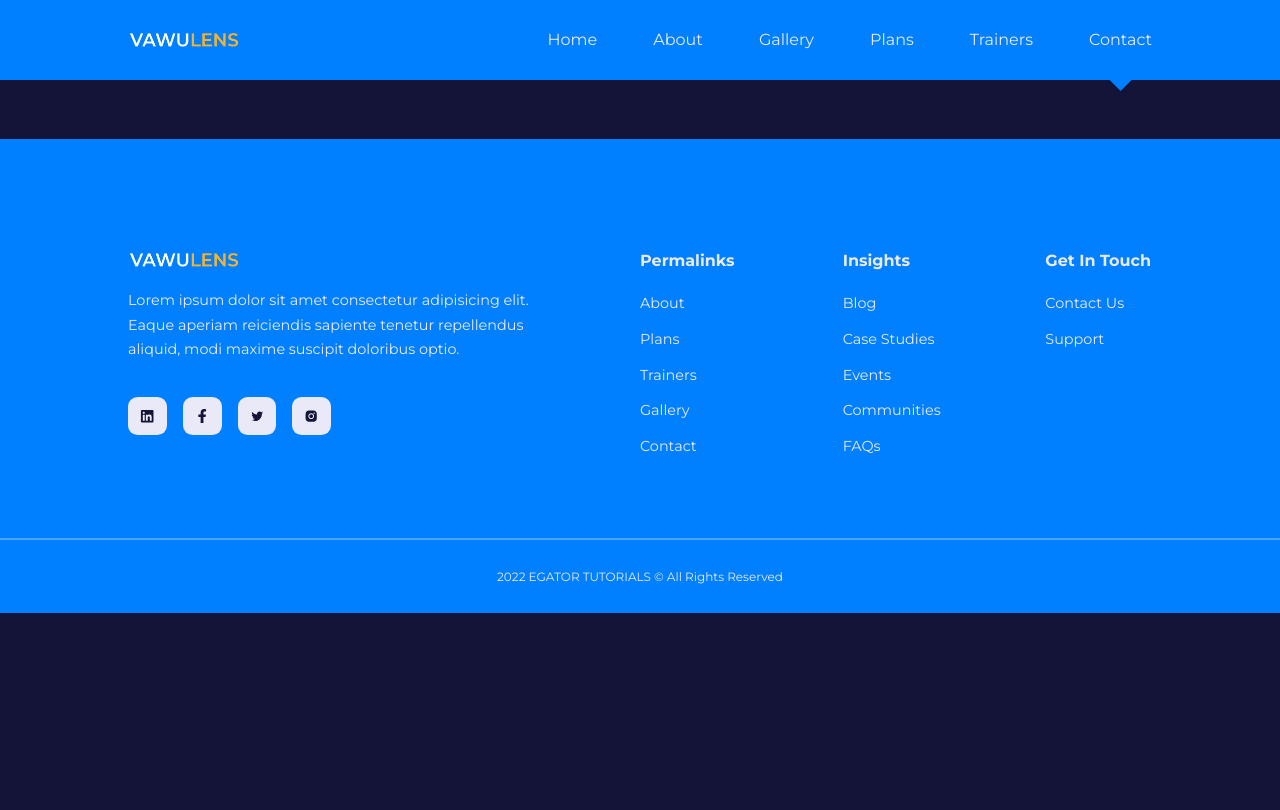
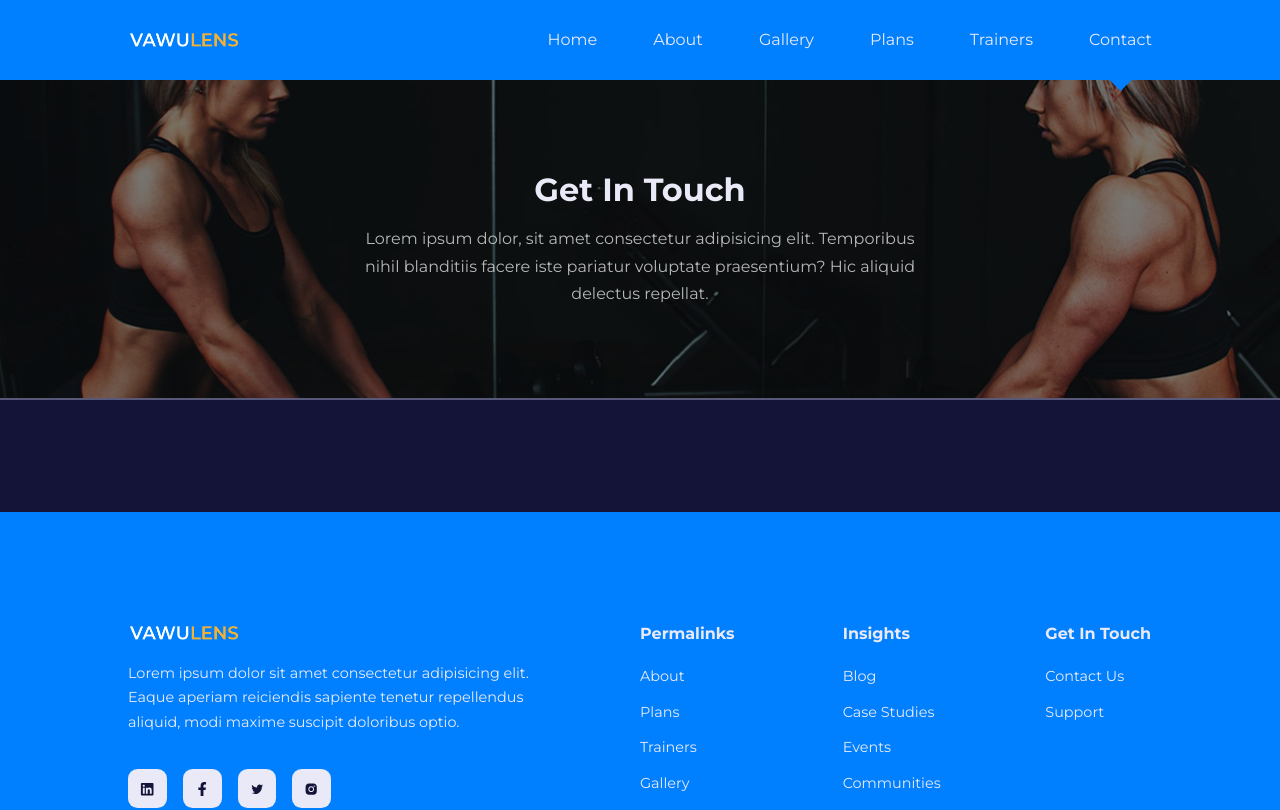
Before and after one commit to erickdc7/react-trainer-website, a React (Create React App) app: page /contact in a window 1280 px wide. Shown: the top 810 px of the page. Built offline with nearby package versions, Linux system fonts and the light colour scheme; the HTML template or start-up script is replaced by a standard one.

Commit message:
Header added to Contact.jsx

```diff
--- a/src/pages/contact/Contact.jsx
+++ b/src/pages/contact/Contact.jsx
@@ -1,9 +1,17 @@
 import React from 'react'
 import './contact.css'
+import Header from '../../components/Header'
+import HeaderImage from '../../images/header_bg_2.jpg'
+import { BsMessenger } from 'react-icons/bs'
+import { IoLogoWhatsapp } from 'react-icons/io'
 
 const Contact = () => {
     return (
-        <div>Contact</div>
+        <>
+            <Header title="Get In Touch" image={HeaderImage}>
+                Lorem ipsum dolor, sit amet consectetur adipisicing elit. Temporibus nihil blanditiis facere iste pariatur voluptate praesentium? Hic aliquid delectus repellat.
+            </Header>
+        </>
     )
 }
 
```
